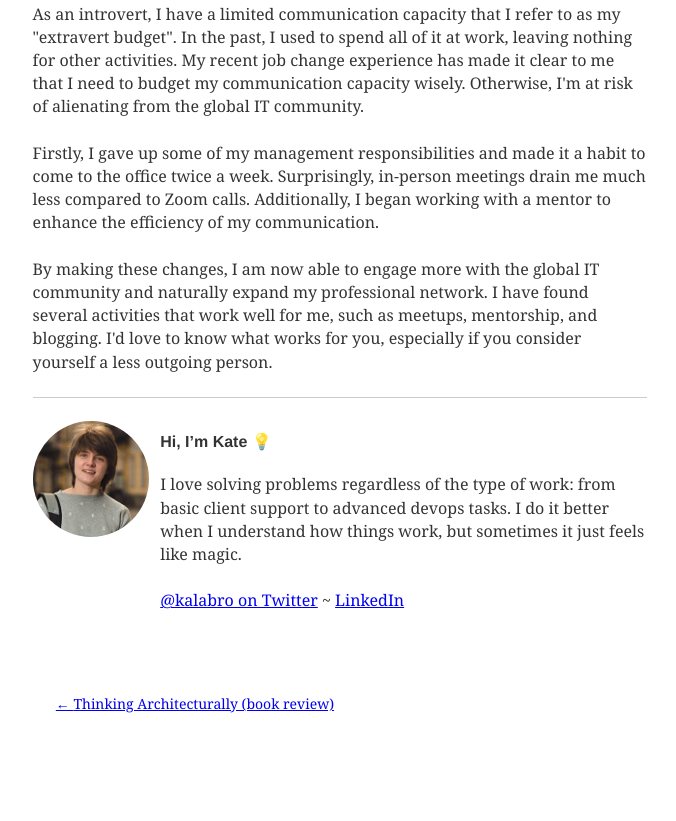
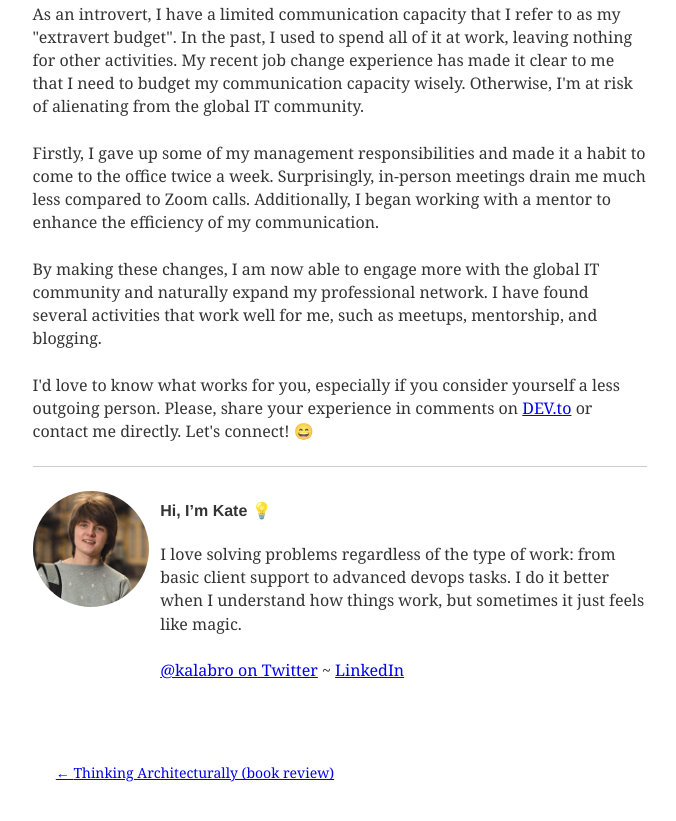
Before and after one commit to kalabro/kalabro.tech, a Gatsby site: page /communication-budget/ in a window 1280 px wide. Shown: the part 2851-3672 px from the top of the page, without its empty margins (300-976 px from the left). Before the commit the page ends 3635 px from the top, so only its background shows below. Built offline with nearby package versions, Linux system fonts and the light colour scheme; Gatsby itself is replaced by a stand-in of ours; some packages are replaced by stand-ins of ours.

Commit message:
Cross-link dev.to

```diff
--- a/content/blog/communication-budget/index.md
+++ b/content/blog/communication-budget/index.md
@@ -65,4 +65,6 @@
 
 Firstly, I gave up some of my management responsibilities and made it a habit to come to the office twice a week. Surprisingly, in-person meetings drain me much less compared to Zoom calls. Additionally, I began working with a mentor to enhance the efficiency of my communication.
 
-By making these changes, I am now able to engage more with the global IT community and naturally expand my professional network. I have found several activities that work well for me, such as meetups, mentorship, and blogging. I'd love to know what works for you, especially if you consider yourself a less outgoing person.
+By making these changes, I am now able to engage more with the global IT community and naturally expand my professional network. I have found several activities that work well for me, such as meetups, mentorship, and blogging.
+
+I'd love to know what works for you, especially if you consider yourself a less outgoing person. Please, share your experience in comments on [DEV.to](https://dev.to/kalabro/budgeting-my-communication-capacity-pb5) or contact me directly. Let's connect! 😄
```
